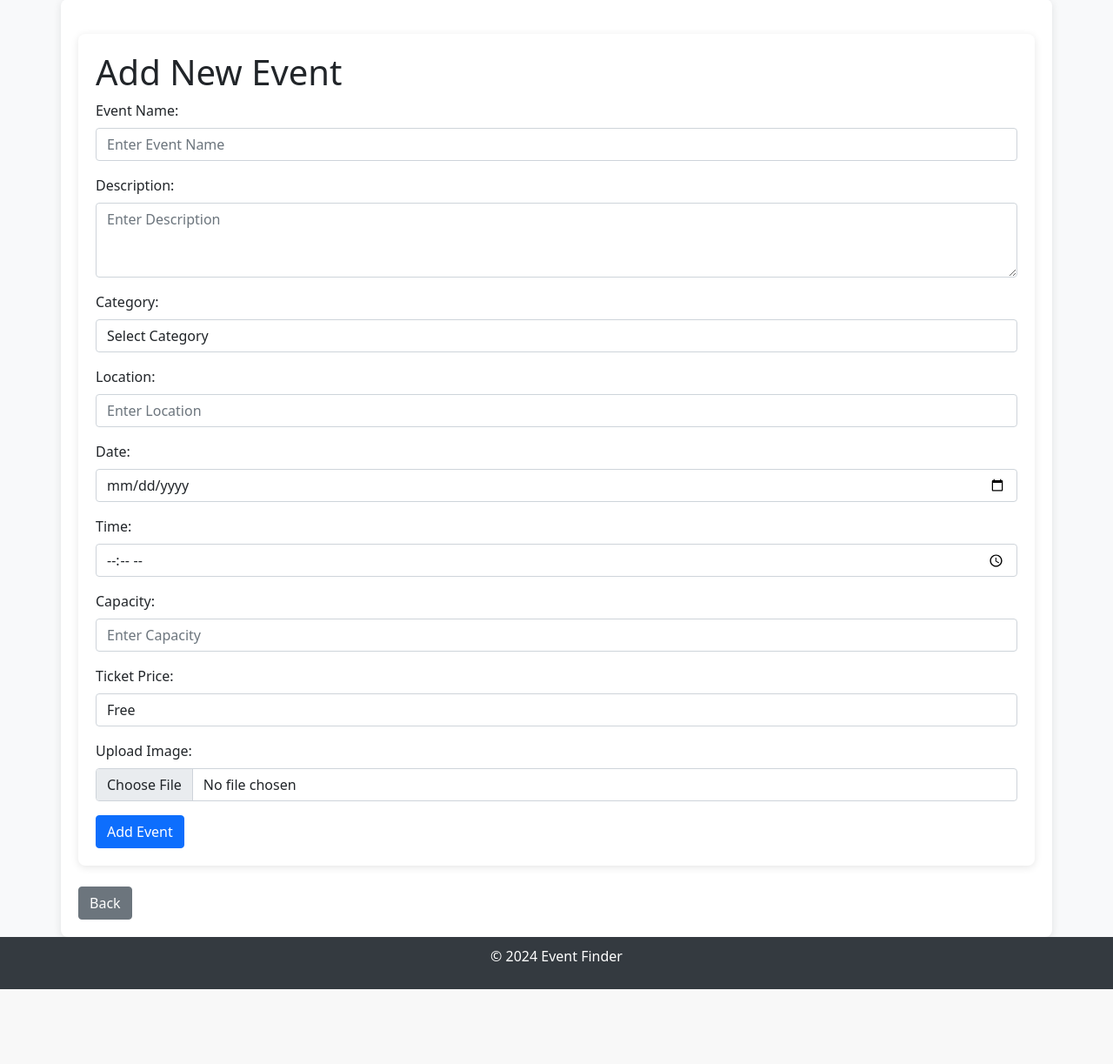
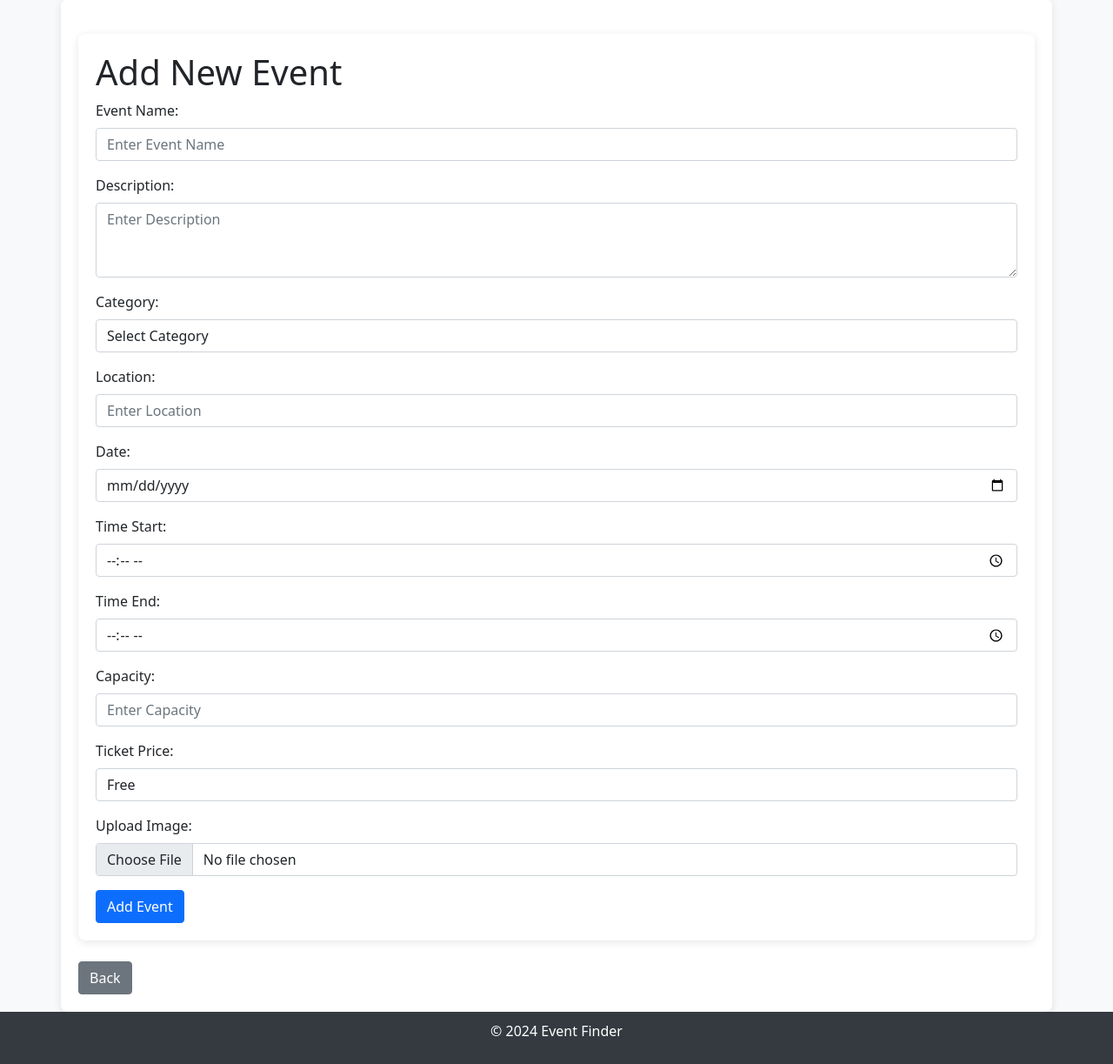
Before and after one commit to shriyansh1234/EventFinder, a Flask app: page /add-event in a window 1280 px wide. Shown: the part 90-1313 px from the top of the page at 87% size. Before the commit the page ends 1227 px from the top, so only its background shows below. Run offline with Flask 3, Linux system fonts and the light colour scheme; some libraries are stand-ins or nearby versions.

Commit message:
add organizer_id to add event

```diff
--- a/app.py
+++ b/app.py
@@ -257,18 +257,16 @@ def organizer():
 @app.route('/add-event', methods=['GET', 'POST'])
 def add_event():
     if request.method == 'POST':
-        # Gather form data
-        print("am right here")
         event_name = request.form['name']
         description = request.form['description']
         category_id = request.form['category_id']
         location = request.form['location']
         date = request.form['date']
-        event_time = request.form['event_start']
+        event_start = request.form['event_start']
+        event_end = request.form['event_end']
         capacity = int(request.form['capacity'])
         ticket_price = float(request.form['ticket_price']) if request.form.get('paid') == 'paid' else 0.0
         image_url = ""  # Placeholder for image URL if uploaded
-        params = (event_name, description, category_id, location, date, event_time, capacity, ticket_price, image_url)
         # Handle image upload
         if 'image_url' in request.files:
             image = request.files['image_url']
@@ -276,11 +274,14 @@ def add_event():
                 image_filename = image.filename
                 image.save(os.path.join(app.config['UPLOAD_FOLDER'], image_filename))
                 image_url = image_filename
-
-
+        user_id = session.get('user_id')
+        organizer_query = " SELECT organizer_id FROM Organizer WHERE user_id = ? "
+        organizer = query_db(organizer_query,(user_id,),one = True)
+        organizer_id = organizer['organizer_id']
+        params = (organizer_id,event_name, description, category_id, location, date, event_start,event_end, capacity, ticket_price, image_url)
         query = """
-            INSERT INTO Events (event_name, description, category_id, location, date, event_start, capacity, ticket_price, image_url, created_at)
-            VALUES (?, ?, ?, ?, ?, ?, ?, ?, ?, NOW())
+            INSERT INTO Events (organizer_id,event_name, description, category_id, location, date, event_start,event_end ,  capacity, ticket_price, image_url, created_at)
+            VALUES (?, ?, ?, ?, ?, ?, ?, ?, ?, ?, ?, NOW())
         """
 
         result = execute_db(query, params)
--- a/templates/organizer/add_event.html
+++ b/templates/organizer/add_event.html
@@ -5,17 +5,6 @@
 {% block content %}
 <div class="container">
     <h1>Add New Event</h1>
-    {% with messages = get_flashed_messages(with_categories=true) %}
-          {% if messages %}
-            <div>
-              {% for category, message in messages %}
-                <div class="alert alert-success" role="alert">
-                  {{ message }}
-                </div>
-              {% endfor %}
-            </div>
-          {% endif %}
-        {% endwith %}
     <form method="POST" enctype="multipart/form-data">
         <div class="mb-3">
             <label for="name" class="form-label">Event Name:</label>
@@ -53,8 +42,12 @@
         </div>
 
         <div class="mb-3">
-            <label for="time" class="form-label">Time:</label>
+            <label for="time" class="form-label">Time Start:</label>
             <input type="time" id="time" name="event_start" class="form-control" required>
+        </div>
+        <div class="mb-3">
+            <label for="time" class="form-label">Time End:</label>
+            <input type="time" id="time" name="event_end" class="form-control" required>
         </div>
 
         <div class="mb-3">
```
